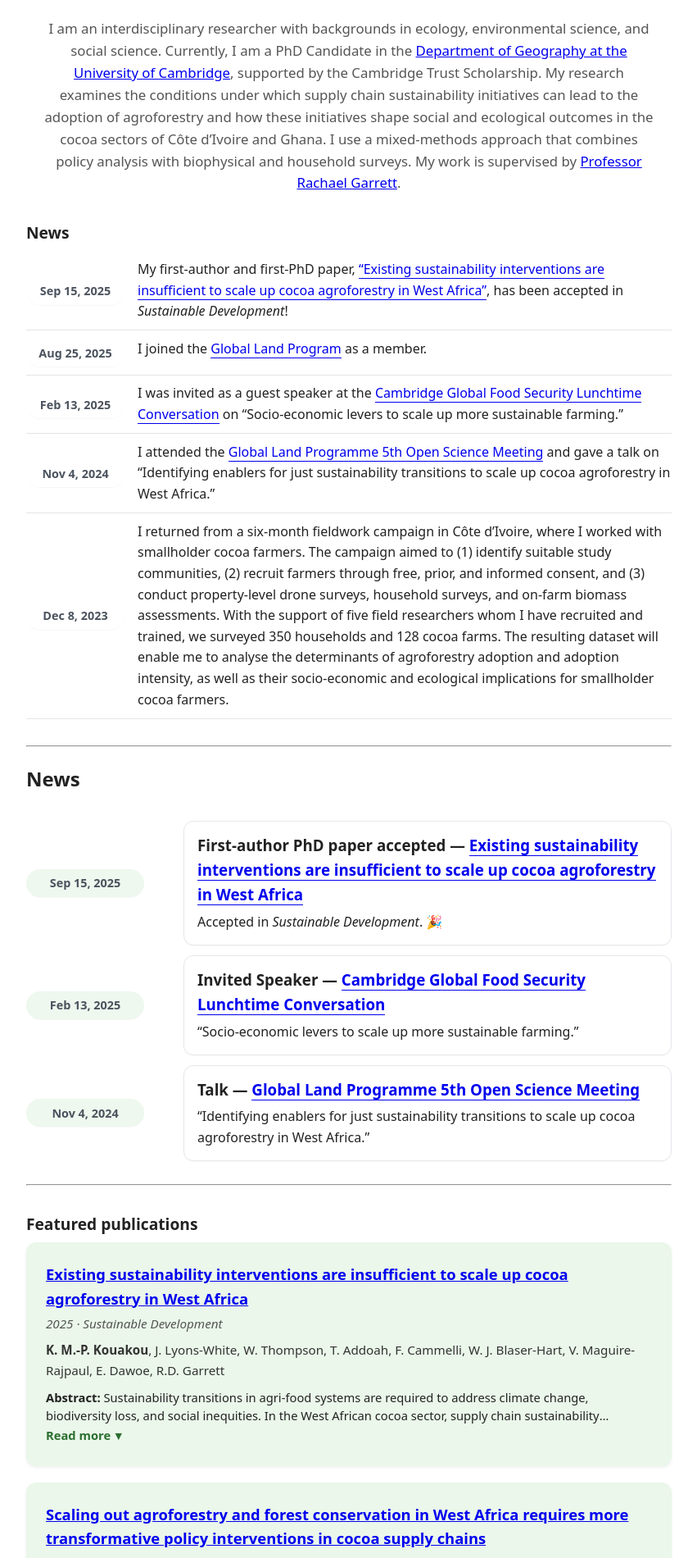
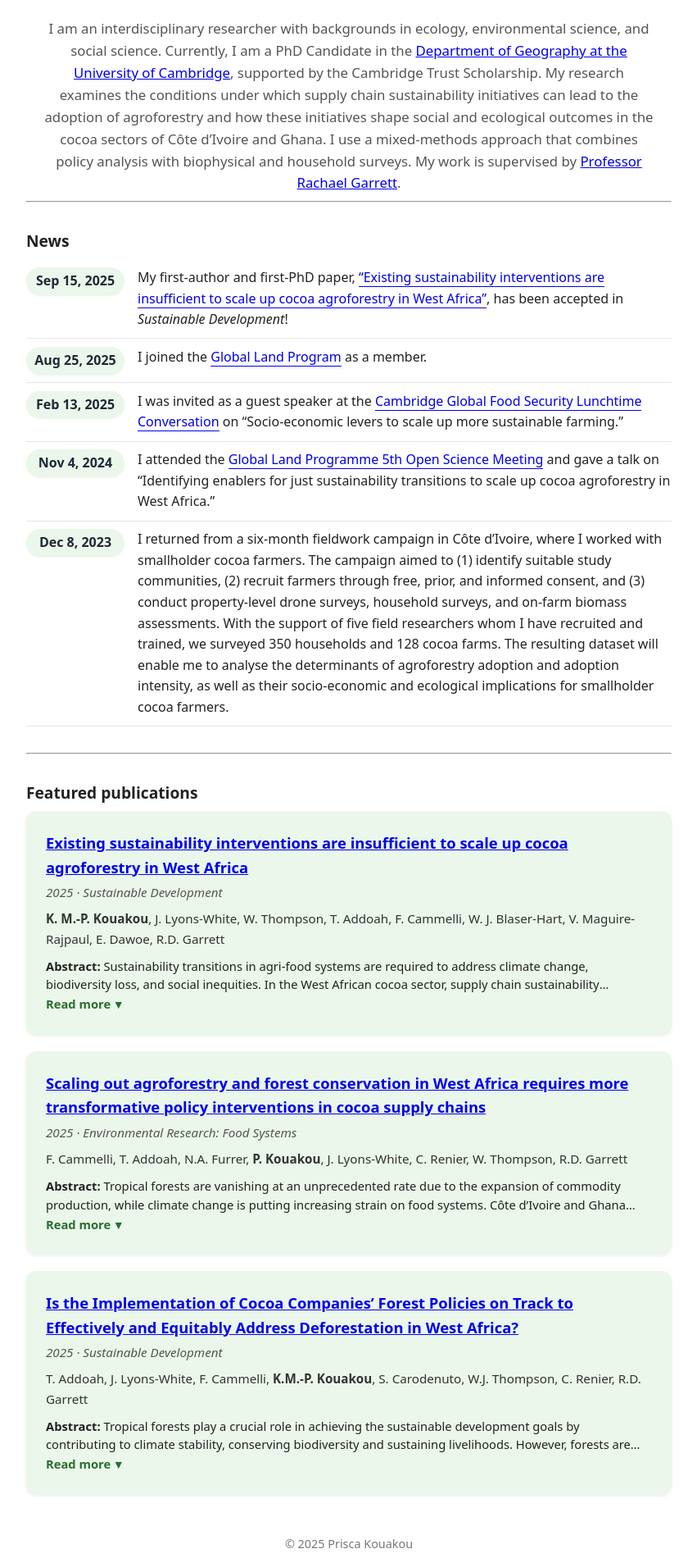
Before and after one commit to priscakmkouakou/priscakmkouakou.github.io, a Jekyll site: the page built from index.md, in a window 1280 px wide. Shown: the part 360-2260 px from the top of the page at 82% size, without its empty margins (214-1065 px from the left). Built offline with Jekyll 4.4.1, drawn with Linux system fonts in a browser that asks for light colours.

Commit message:
Update index.md

```diff
--- a/index.md
+++ b/index.md
@@ -42,6 +42,7 @@ layout: default
 </p>
 </div>
 
+---
 <div class="section">
   <h2>News</h2>
 
@@ -53,8 +54,15 @@ layout: default
     padding: .6rem 0; border-bottom: 1px solid rgba(127,127,127,.2);
   }
   .news-date {
-    flex: 0 0 7.5rem; /* left column width */
-    font-weight: 600; white-space: nowrap; color: inherit; opacity: .8;
+  flex: 0 0 7.5rem;   /* left column width */
+  font-weight: 600;
+  white-space: nowrap;
+  color: #1f2937;     /* darker text */
+  background: #eaf7ea; /* light green background */
+  border-radius: 999px; /* pill shape */
+  padding: .25rem .6rem;
+  text-align: center;
+  box-shadow: 0 1px 2px rgba(0,0,0,0.05); /* optional subtle depth */
   }
   .news-text {flex: 1 1 auto; min-width: 0;}
   .news-text a {text-decoration: none; border-bottom: 1px solid currentColor;}
@@ -110,113 +118,6 @@ layout: default
 
 </ul>
 </div>
-
----
-## News
-
-<style>
-/* ===== Timeline theme (tweak these) ===== */
-.news-tl{
-  --accent: #2b6e2f;   /* dark green for headings/links (optional) */
-  --pill:   #eaf7ea;   /* light-green date pill */
-  --line:   #cfe7d3;   /* vertical line color */
-  --card-bg:#fff;      /* news card background */
-  --card-br:#e5e7eb;   /* news card border */
-  max-width: 1000px;
-  margin: 0 auto 1.75rem auto;
-  display: grid;
-  grid-template-columns: 9rem 1rem 1fr; /* date | spacer | card */
-  gap: .75rem 1rem;
-  align-items: start;
-  position: relative;
-}
-
-/* vertical connecting line runs behind the date column */
-.news-tl::before{
-  content:"";
-  grid-column: 1;             /* place under date column */
-  grid-row: 1 / -1;
-  justify-self: center;
-  width: 4px;
-  background: var(--line);
-  border-radius: 2px;
-}
-
-/* date pill overlays the line */
-.news-date{
-  grid-column: 1;
-  align-self: center;
-  position: relative; z-index: 1;
-  background: var(--pill);
-  color: #1f2937;
-  font-weight: 700;
-  font-size: .9rem;
-  padding: .35rem .6rem;
-  border-radius: 999px;
-  text-align: center;
-  box-shadow: 0 1px 0 rgba(0,0,0,.04);
-}
-
-/* right-side card */
-.news-card{
-  grid-column: 3;
-  background: var(--card-bg);
-  border: 1px solid var(--card-br);
-  padding: .9rem 1rem;
-  border-radius: 12px;
-  box-shadow: 0 1px 2px rgba(0,0,0,.03);
-}
-.news-title{ margin: 0; font-weight: 600; }
-.news-card p{ margin: .35rem 0 0 0; }
-
-/* links */
-.news-card a{ text-decoration: none; border-bottom: 1px solid currentColor; }
-.news-card a:hover{ border-bottom-color: transparent; }
-
-/* small screens */
-@media (max-width: 640px){
-  .news-tl{ grid-template-columns: 7.2rem .8rem 1fr; }
-  .news-card{ padding: .75rem .85rem; }
-}
-</style>
-
-<div class="news-tl">
-
-  <!-- Item 1 -->
-  <div class="news-date">Sep 15, 2025</div>
-  <div></div>
-  <div class="news-card">
-    <h3 class="news-title">
-      First-author PhD paper accepted —
-      <a href="https://www.repository.cam.ac.uk/handle/1810/389512">Existing sustainability interventions are insufficient to scale up cocoa agroforestry in West Africa</a>
-    </h3>
-    <p>Accepted in <em>Sustainable Development</em>. 🎉</p>
-  </div>
-
-  <!-- Item 2 -->
-  <div class="news-date">Feb 13, 2025</div>
-  <div></div>
-  <div class="news-card">
-    <h3 class="news-title">
-      Invited Speaker —
-      <a href="https://www.globalfood.cam.ac.uk/events/lunchtime-conversation-socio-economic-levers-scale-more-sustainable-farming/">Cambridge Global Food Security Lunchtime Conversation</a>
-    </h3>
-    <p>“Socio-economic levers to scale up more sustainable farming.”</p>
-  </div>
-
-  <!-- Item 3 -->
-  <div class="news-date">Nov 4, 2024</div>
-  <div></div>
-  <div class="news-card">
-    <h3 class="news-title">
-      Talk —
-      <a href="https://glp.earth/news-events/events/5th-open-science-meeting-pathways-sustainable-and-just-land-systems/">Global Land Programme 5th Open Science Meeting</a>
-    </h3>
-    <p>“Identifying enablers for just sustainability transitions to scale up cocoa agroforestry in West Africa.”</p>
-  </div>
-
-</div>
-
 
 ---
 
```
